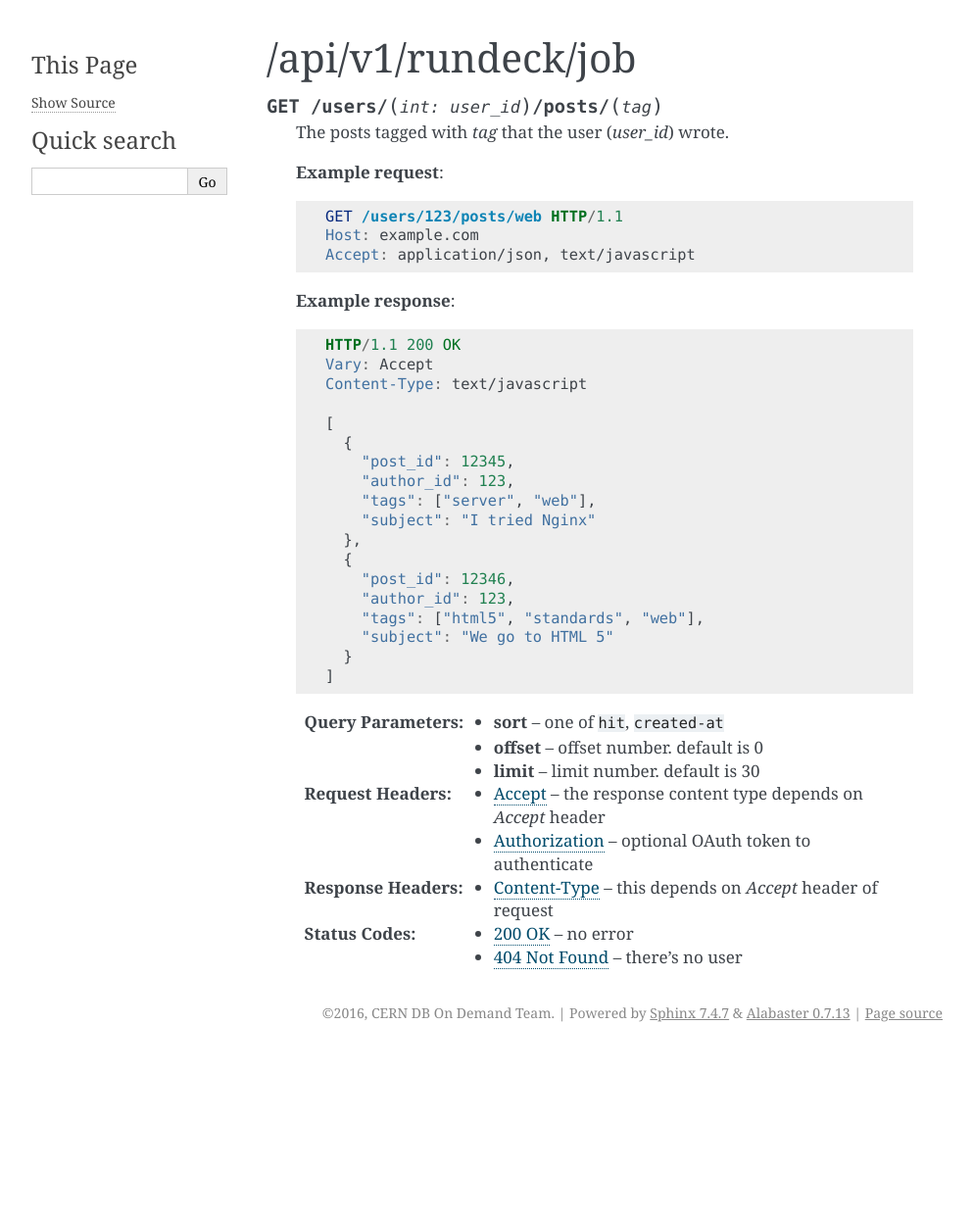
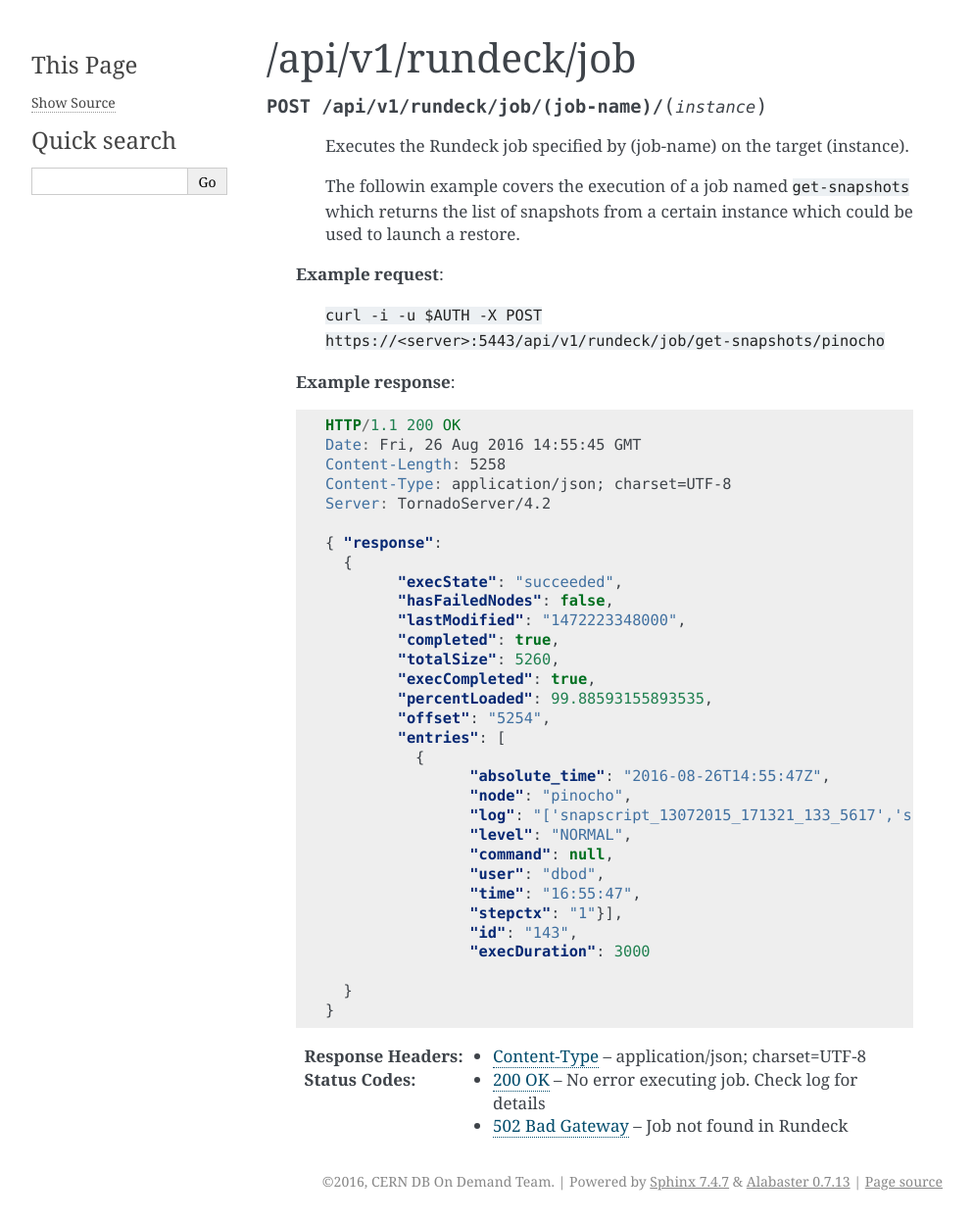
Before and after one commit to cerndb/dbod-api, a Sphinx documentation site: the page built from doc/source/endpoints/rundeck_job.rst, in a window 1280 px wide. Shown: the whole page at 98% size, without its empty margins (148-1141 px from the left). Built offline with Sphinx 7.4.7, drawn with Linux system fonts in a browser that asks for light colours; before the commit the page ends 1073 px from its top, so only the background shows below that.

Commit message:
DOC: Adds rundeck/job endpoint

```diff
--- a/doc/source/endpoints/rundeck_job.rst
+++ b/doc/source/endpoints/rundeck_job.rst
@@ -1,48 +1,55 @@
 /api/v1/rundeck/job
 ===================
 
-.. http:get:: /users/(int:user_id)/posts/(tag)
+.. http:post:: /api/v1/rundeck/job/(job-name)/(instance)
 
-   The posts tagged with `tag` that the user (`user_id`) wrote.
+    Executes the Rundeck job specified by (job-name) on the target (instance).
+
+    The followin example covers the execution of a job named ``get-snapshots``
+    which returns the list of snapshots from a certain instance which could be
+    used to launch a restore.
 
    **Example request**:
 
-   .. sourcecode:: http
-
-      GET /users/123/posts/web HTTP/1.1
-      Host: example.com
-      Accept: application/json, text/javascript
+    ``curl -i -u $AUTH -X POST https://<server>:5443/api/v1/rundeck/job/get-snapshots/pinocho``
 
    **Example response**:
 
    .. sourcecode:: http
 
-      HTTP/1.1 200 OK
-      Vary: Accept
-      Content-Type: text/javascript
+	HTTP/1.1 200 OK
+	Date: Fri, 26 Aug 2016 14:55:45 GMT
+	Content-Length: 5258
+	Content-Type: application/json; charset=UTF-8
+	Server: TornadoServer/4.2
 
-      [
-        {
-          "post_id": 12345,
-          "author_id": 123,
-          "tags": ["server", "web"],
-          "subject": "I tried Nginx"
-        },
-        {
-          "post_id": 12346,
-          "author_id": 123,
-          "tags": ["html5", "standards", "web"],
-          "subject": "We go to HTML 5"
-        }
-      ]
+	{ "response":
+	  {
+		"execState": "succeeded",
+		"hasFailedNodes": false,
+		"lastModified": "1472223348000",
+		"completed": true,
+		"totalSize": 5260,
+		"execCompleted": true,
+		"percentLoaded": 99.88593155893535,
+		"offset": "5254",
+		"entries": [
+		  {
+			"absolute_time": "2016-08-26T14:55:47Z",
+			"node": "pinocho",
+			"log": "['snapscript_13072015_171321_133_5617','snapscript_09072015_170607_131_5617', 'snapscript_13072015_171233_132_561']",
+			"level": "NORMAL",
+			"command": null,
+			"user": "dbod",
+			"time": "16:55:47",
+			"stepctx": "1"}],
+			"id": "143",
+			"execDuration": 3000
 
-   :query sort: one of ``hit``, ``created-at``
-   :query offset: offset number. default is 0
-   :query limit: limit number. default is 30
-   :reqheader Accept: the response content type depends on
-                      :mailheader:`Accept` header
-   :reqheader Authorization: optional OAuth token to authenticate
-   :resheader Content-Type: this depends on :mailheader:`Accept`
-                            header of request
-   :statuscode 200: no error
-   :statuscode 404: there's no user
+	  }
+	}
+
+
+   :resheader Content-Type: application/json; charset=UTF-8
+   :statuscode 200: No error executing job. Check log for details
+   :statuscode 502: Job not found in Rundeck
```
